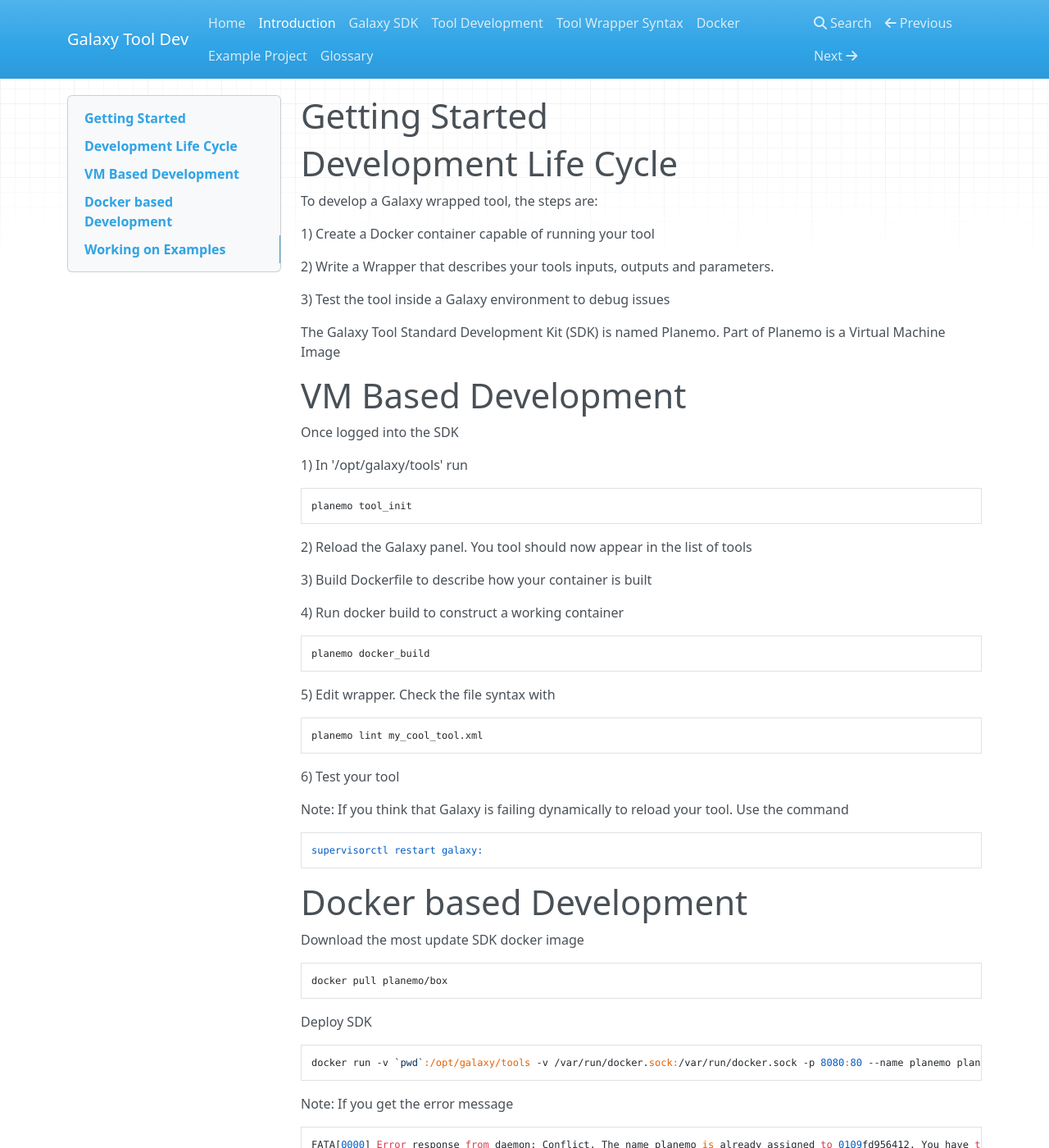
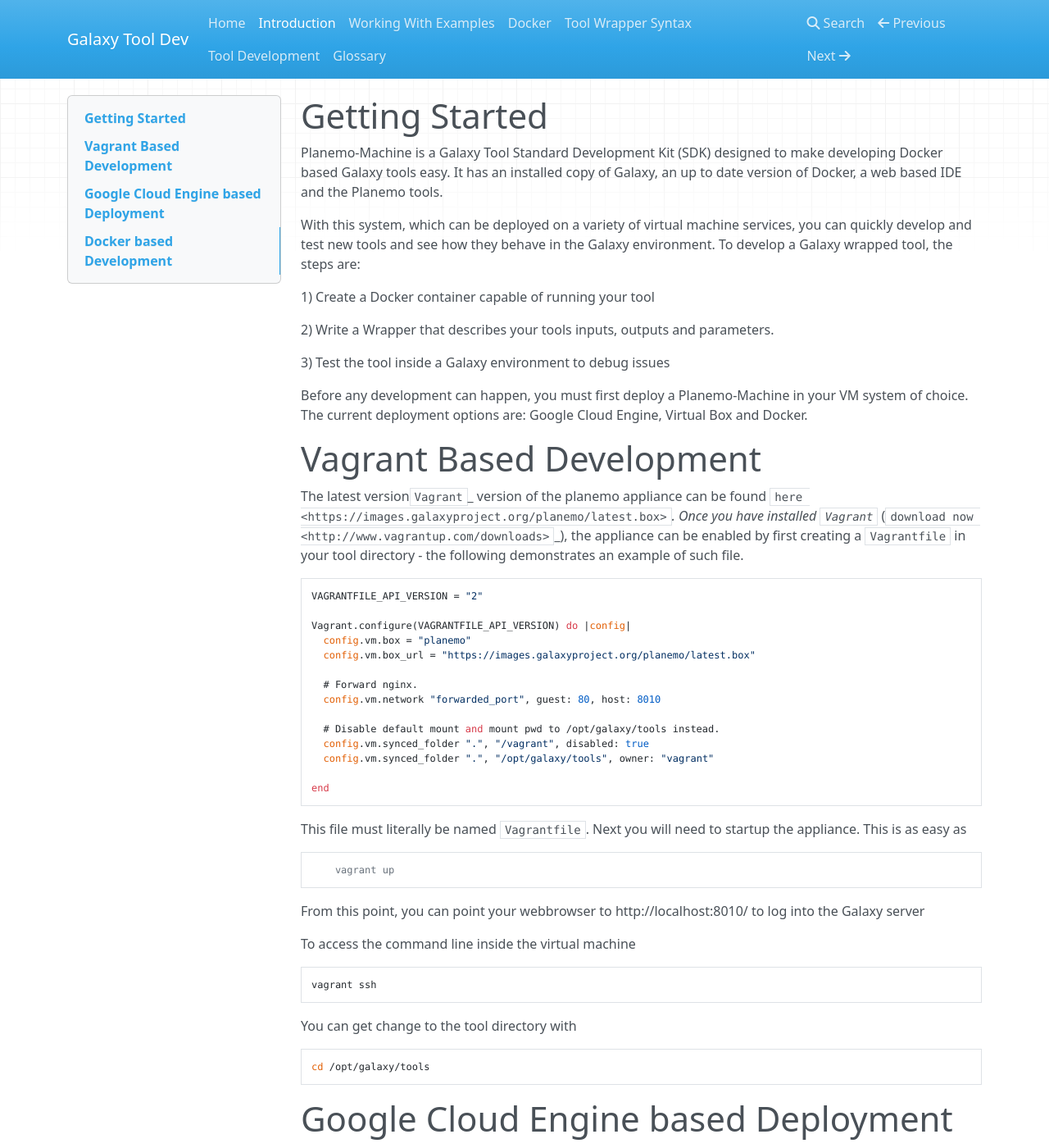
Before and after one commit to kellrott/galaxy-tooldev-docs, an MkDocs documentation site: the page built from docs/01_Introduction.md, in a window 1280 px wide and 1400 px high. Shown: the whole window at 82% size. Built offline with MkDocs 1.6.1, drawn with Linux system fonts in a browser that asks for light colours; nearby versions of some CDN libraries; old or Windows-style settings are respelled for this version of MkDocs; some of the changed text lies outside the part shown.

Commit message:
Updating and organizing the text

````diff
--- a/docs/01_Introduction.md
+++ b/docs/01_Introduction.md
@@ -2,13 +2,12 @@
 Getting Started
 ===============
 
+Planemo-Machine is a Galaxy Tool Standard Development Kit (SDK) designed to
+make developing Docker based Galaxy tools easy. It has an installed copy of Galaxy,
+an up to date version of Docker, a web based IDE and the Planemo tools.
 
-
-
-
-Development Life Cycle
-======================
-
+With this system, which can be deployed on a variety of virtual machine services,
+you can quickly develop and test new tools and see how they behave in the Galaxy environment.
 To develop a Galaxy wrapped tool, the steps are:
 
 1) Create a Docker container capable of running your tool
@@ -18,42 +17,68 @@
 3) Test the tool inside a Galaxy environment to debug issues
 
 
-The Galaxy Tool Standard Development Kit (SDK) is named Planemo. Part of Planemo
-is a Virtual Machine Image
+Before any development can happen, you must first deploy a Planemo-Machine in your VM
+system of choice. The current deployment options are: Google Cloud Engine,
+Virtual Box and Docker.
 
 
-VM Based Development
+Vagrant Based Development
 ====================
 
-Once logged into the SDK
 
-1) In '/opt/galaxy/tools' run
+The latest version`Vagrant`_ version of the planemo appliance can be found
+`here <https://images.galaxyproject.org/planemo/latest.box>`_. Once you have
+installed `Vagrant`_ (`download now <http://www.vagrantup.com/downloads>`_),
+the appliance can be enabled by first creating a `Vagrantfile` in your tool
+directory - the following demonstrates an example of such file.
+
 ```
-planemo tool_init
+VAGRANTFILE_API_VERSION = "2"
+
+Vagrant.configure(VAGRANTFILE_API_VERSION) do |config|
+  config.vm.box = "planemo"
+  config.vm.box_url = "https://images.galaxyproject.org/planemo/latest.box"
+
+  # Forward nginx.
+  config.vm.network "forwarded_port", guest: 80, host: 8010
+
+  # Disable default mount and mount pwd to /opt/galaxy/tools instead.
+  config.vm.synced_folder ".", "/vagrant", disabled: true
+  config.vm.synced_folder ".", "/opt/galaxy/tools", owner: "vagrant"
+
+end
 ```
 
-2) Reload the Galaxy panel. You tool should now appear in the list of tools
+This file must literally be named ``Vagrantfile``. Next you will need to
+startup the appliance. This is as easy as
+
+```
+    vagrant up
+```
+
+From this point, you can point your webbrowser to http://localhost:8010/ to log into the
+Galaxy server
 
 
-3) Build Dockerfile to describe how your container is built
+To access the command line inside the virtual machine
 
-4) Run docker build to construct a working container
 ```
-planemo docker_build
+vagrant ssh
 ```
 
-5) Edit wrapper. Check the file syntax with
+You can get change to the tool directory with
+
 ```
-planemo lint my_cool_tool.xml
+cd /opt/galaxy/tools
 ```
 
-6) Test your tool
 
-Note: If you think that Galaxy is failing dynamically to reload your tool. Use
-the command
-```
-supervisorctl restart galaxy:
-```
+Google Cloud Engine based Deployment
+====================================
+
+
+For GCE Based SDK first Install [Google Cloud SDK](https://developers.google.com/cloud/sdk/) on your local machine.
+
 
 Docker based Development
 ========================
@@ -65,7 +90,7 @@
 
 Deploy SDK
 ```
-docker run -v `pwd`:/opt/galaxy/tools -v /var/run/docker.sock:/var/run/docker.sock -p 8080:80 --name planemo planemo/box
+docker run -v `pwd`:/opt/galaxy/tools -v /var/run/docker.sock:/var/run/docker.sock -p 8010:80 -e GALAXY_DOCKER_ENABLED=true -e GALAXY_DOCKER_SUDO=true -e GALAXY_DOCKER_VOLUMES_FROM=planemo --name planemo planemo/box
 ```
 
 Note: If you get the error message
@@ -84,21 +109,7 @@
 docker rm -v planemo
 ```
 
-
 Obtain a command line inside the
 ```
 docker exec -i -t planemo /bin/bash
 ```
-
-Working on Examples
-===================
-
-1) Obtain the example tool set
-```
-git clone https://github.com/ucscCancer/smc_het_example
-cd smc_het_example
-```
-
-2) Launch the development server
-
-3) The example program "DPC", should appear in the window
--- a/mkdocs.yml
+++ b/mkdocs.yml
@@ -2,9 +2,8 @@
 pages:
 - [index.md, Home]
 - [01_Introduction.md, Introduction]
-- [02_SDK.md, Galaxy SDK]
-- [03_ToolDev.md, Tool Development]
+- [02_Examples.md, Working With Examples]
+- [03_Docker.md, Docker]
 - [04_ToolWrapper.md, Tool Wrapper Syntax]
-- [05_Docker.md, Docker]
-- [06_Example.md, Example Project]
-- [07_Glossary.md, Glossary]
+- [05_ToolDev.md, Tool Development]
+- [06_Glossary.md, Glossary]
````
Also changed, not shown: docs/02_Examples.md (renamed from docs/06_Example.md, +49 -0 lines), docs/02_SDK.md (deleted, +0 -48 lines), docs/05_ToolDev.md (renamed from docs/03_ToolDev.md, +0 -9 lines), docs/03_Docker.md (renamed from docs/05_Docker.md), docs/06_Glossary.md (renamed from docs/07_Glossary.md).
